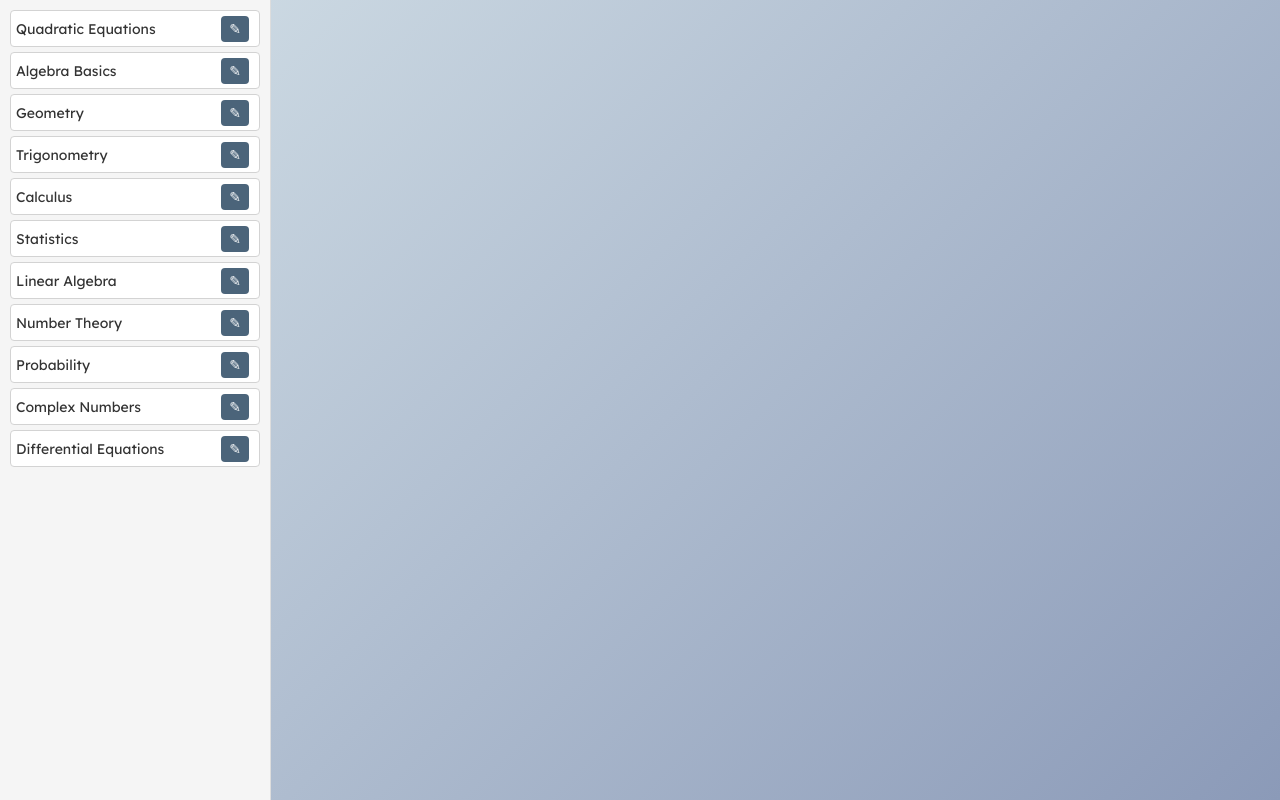
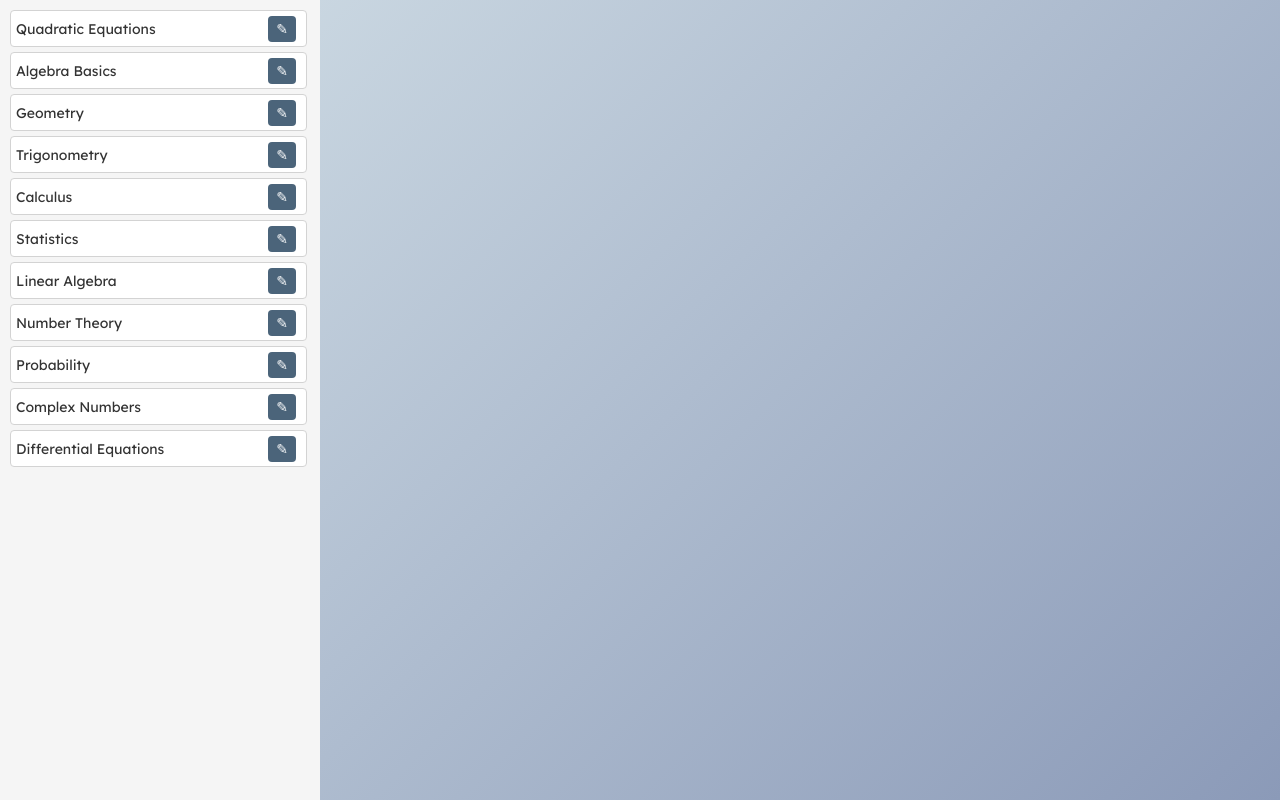
Before and after one commit to edfournier/mathdecks, a SvelteKit app in the folder client/: page /dashboard in a window 1280 px wide. Built offline with nearby package versions, Linux system fonts and the light colour scheme; sample sign-in values are in the browser's storage.

Commit message:
client css

```diff
--- a/client/src/routes/dashboard/Card.svelte
+++ b/client/src/routes/dashboard/Card.svelte
@@ -7,15 +7,9 @@
     function flip() {
         flipped = !flipped;
     }
-
-    function handleKeydown(e) {
-        if (e.key === "Enter") {
-            flip();
-        }
-    }
 </script>
 
-<div class="card-container {flipped ? "flipped" : ""}" role="button" tabindex="0" on:keydown={handleKeydown} on:click={flip}>
+<div class="card {flipped ? "flipped" : ""}" role="button" tabindex="0" on:keydown={flip} on:click={flip}>
     <div class="card-content front">
         <Katex text={card.front} />
     </div>
@@ -25,7 +19,7 @@
 </div>
 
 <style>
-    .card-container {
+    .card {
         width: 800px;
         height: 400px;
         border-radius: 8px;
@@ -44,11 +38,11 @@
         justify-content: center;
     }
 
-    .card-container.flipped {
+    .card.flipped {
         transform: rotateY(180deg);
     }
 
-    .card-container:focus {
+    .card:focus {
         outline: none;
     }
 
--- a/client/src/routes/dashboard/Dashboard.svelte
+++ b/client/src/routes/dashboard/Dashboard.svelte
@@ -28,17 +28,13 @@
     <div class="deck-list">
         <ul>
             {#each Object.values(decks) as deck}
-                <div
-                    class={"deck-item " + (activeDeck.name === deck.name ? "active-deck" : "")}
+                <button
+                    class={`deck-item ${activeDeck.name === deck.name ? "active-deck" : ""}`}
                     on:click={() => changeView(DeckViewer, deck)}
-                    on:keydown={() => changeView(DeckViewer, deck)}
-                    aria-label="deck"
-                    role="button"
-                    tabindex="0"
                 >
-                    <span class="deck-name">{deck.name}</span>
+                    {deck.name}
                     <button class="edit-button" on:click|stopPropagation={() => changeView(DeckEditor, deck)}>✎</button>
-                </div>
+                </button>
             {/each}
         </ul>
     </div>
@@ -54,41 +50,34 @@
         display: flex;
         width: 100%;
         height: 100vh;
-        overflow: hidden;
     }
 
     .deck-list {
-        flex: 0 0 250px;
+        width: 300px;
         background-color: #f5f5f5;
-        border-right: 1px solid #ddd;
         padding: 10px;
-        overflow-y: auto;
     }
 
     ul {
-        list-style: none;
         padding: 0;
         margin: 0;
     }
 
     .deck-item {
+        all: unset;
         cursor: pointer;
+        width: 95%;
+        height: 25px;
+        position: relative;
         display: flex;
         justify-content: space-between;
         align-items: center;
+        font-size: 14px;
         margin-bottom: 5px;
         padding: 5px;
         border-radius: 4px;
+        border: 1px solid #d3d3d3;
         background: white;
-        border: 1px solid #d3d3d3;
-        font-size: 14px;
-        position: relative;
-        height: 25px;
-    }
-
-    .deck-name {
-        flex: 1;
-        cursor: pointer;
     }
 
     .active-deck {
@@ -100,7 +89,7 @@
         padding: 10px;
     }
 
-    button {
+    .edit-button {
         background-color: #4b647a;
         border: none;
         border-radius: 4px;
@@ -112,11 +101,11 @@
         right: 10px;
     }
 
-    button:hover {
+    .edit-button:hover {
         background-color: #8393a1;
     }
 
-    button:active {
+    .edit-button:active {
         transform: scale(0.9);
     }
 </style>
--- a/client/src/routes/dashboard/DeckEditor.svelte
+++ b/client/src/routes/dashboard/DeckEditor.svelte
@@ -2,20 +2,20 @@
 	import { onDestroy } from "svelte";
     import deckStore from "$lib/deckStore.js";
     export let deck;
+
+    // Clone otherwise card.front/card.back changes would percolate before saving
+    deck = structuredClone(deck);
 
     // Attempt auto-save every 10 seconds
     const autoSaver = setInterval(save, 10000);
     let changed = false;
     let timestamp = "";
 
-    // Clone otherwise card.front/card.back changes would percolate before saving
-    deck = structuredClone(deck);
-
     async function save() {
         if (changed) {
             // TODO: backend call
             deckStore.update(decks => {
-            decks[deck.id] = deck;
+                decks[deck.id] = deck;
                 return decks;
             });
             changed = false;
@@ -46,118 +46,120 @@
     });
 </script>
 
-<div class="container">
-    <input class="deck-name" type="text" bind:value={deck.name} on:input={() => changed = true} placeholder="Enter a deck name" />
+<div class="editor">
+    <input type="text" bind:value={deck.name} on:input={() => changed = true} placeholder="Deck name" />
     {timestamp}
     <table>
         <thead>
             <tr>
                 <th>Front</th>
                 <th>Back</th>
+                <th class="delete-cell"></th>
             </tr>
         </thead>
         <tbody>
             {#each deck.cards as card}
                 <tr>
                     <td>
-                        <div class="textarea-container">
-                            <textarea bind:value={card.front} on:input={() => changed = true}/>
-                        </div>
+                        <textarea bind:value={card.front} on:input={() => changed = true}/>
                     </td>
                     <td>
-                        <div class="textarea-container">
-                            <textarea bind:value={card.back} on:input={() => changed = true}/>
-                            <button class="delete-button" on:click={() => remove(card)}>✖</button>
-                        </div>
+                        <textarea bind:value={card.back} on:input={() => changed = true}/>
+                    </td>
+                    <td class="delete-cell">
+                        <div class="delete-button" role="button" tabindex="0" on:keydown={() => remove(card)} on:click={() => remove(card)}>✖</div>
                     </td>
                 </tr>
             {/each}
         </tbody>
     </table>
-    <button class="add-button" on:click={add}>Add</button>
-    <button class="save-button" on:click={save}>Save</button>
+    <button on:click={add}>Add</button>
+    <button on:click={save}>Save</button>
 </div>
 
 <style>
-    .deck-name {
-        text-align: center;
-    }
-
-    .container {
-        max-width: 1500px;
+    .editor {
+        width: 90%;
         margin: 20px auto;
         padding: 20px;
         border: 1px solid #a0c4ff;
+        border-radius: 8px;
         background: white;
-        border-radius: 8px;
-    }
-
-    .textarea-container {
-        display: flex;
-        align-items: center;
     }
 
     input {
+        font-family: inherit;
+        font-size: 20px;
         padding: 6px;
         margin-bottom: 15px;
         border: 1px solid #ccc;
         border-radius: 4px;
-        font-size: 20px;
-        font-family: inherit;
+        text-align: center;
     }
 
     textarea {
+        font-family: inherit;
+        font-size: 14px;
+        width: 95%;
+        height: 180px;
         padding: 12px;
         border: 1px solid #ccc;
         border-radius: 4px;
-        font-size: 14px;
-        font-family: inherit;
-        height: 120px;
         resize: vertical;
-        flex: 1;
     }
 
     table {
         width: 100%;
+        margin-bottom: 15px;
+        border: 1px solid #ddd;
         border-collapse: collapse;
-        border: 1px solid #ddd;
-        margin-bottom: 15px;
+        background-color: #f4f4f4;
     }
 
-    th, td {
-        background-color: #f4f4f4;
+    th {
         color: #333;
-        border: none;
-        padding: 12px;
+        padding-right: 0px;
+        padding-top: 25px;
+        padding-bottom: 10px;
         text-align: center;
     }
 
+    td {
+        color: #333;
+        padding-left: 20px;
+        padding-right: 0px;
+        padding-bottom: 20px;
+        text-align: center;
+    }
+
+    .delete-cell {
+        width: 50px;
+        margin: 0px;
+        padding: 0px;
+    }
+
     button {
-        cursor: pointer;
+        font: inherit;
+        min-width: 65px;
         padding: 10px;
-        font: inherit;
         border: none;
         border-radius: 4px;
+        background-color: #4b647a;
+        color: white;
+        cursor: pointer;
+    }
+
+    button:hover {
+        background-color: #8393a1;
     }
 
     button:active {
         transform: scale(0.9);
     }
 
-    .save-button, .add-button {
-        min-width: 65px;
-        background-color: #4b647a;
-        font-size: 16px;
-        color: white;
-    }
-
     .delete-button {
-        background-color: none;
         font-size: 20px;
-        margin-left: 8px;
-    }
-
-    .save-button:hover, .add-button:hover {
-        background-color: #8393a1;
+        margin-bottom: 20px;
+        cursor: pointer;
     }
 </style>
```
